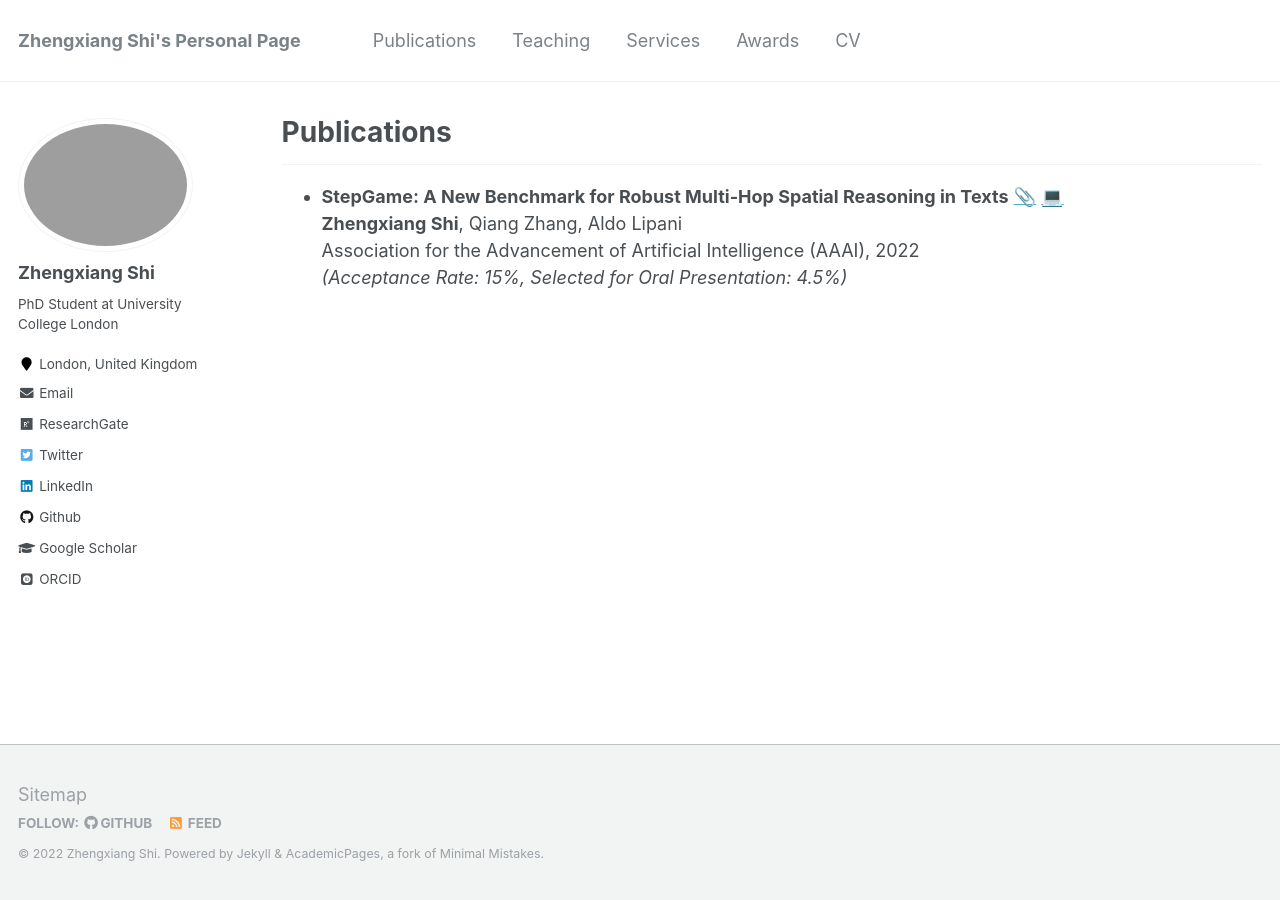
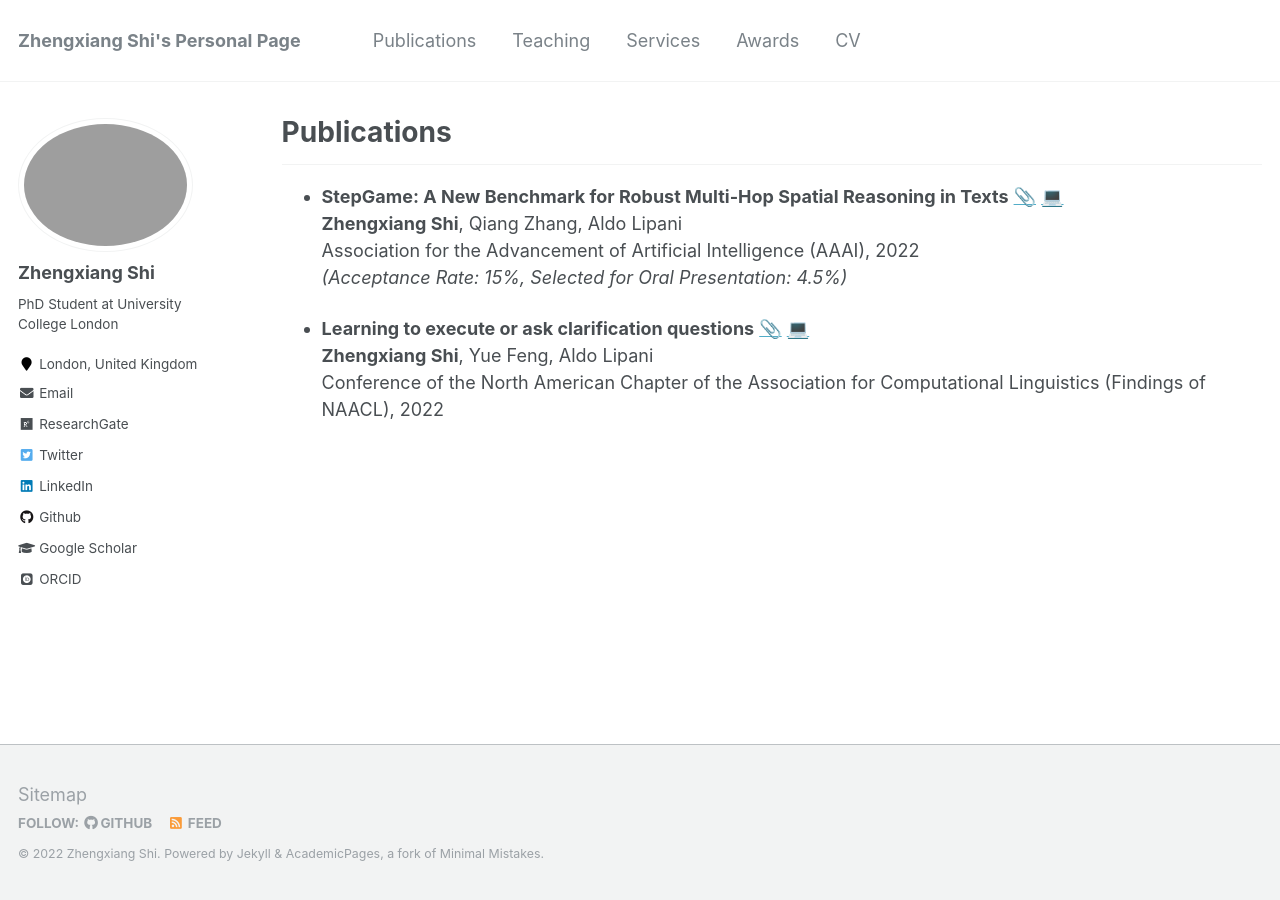
Before and after one commit to ZhengxiangShi/zhengxiangshi.github.io, a Jekyll site: the page built from _pages/publications.md, in a window 1280 px wide. Built offline with Jekyll 4.4.1, drawn with Linux system fonts in a browser that asks for light colours; emoji names are drawn with the system emoji font; some web fonts are replaced.

Commit message:
feat: update naacl

```diff
--- a/_pages/publications.md
+++ b/_pages/publications.md
@@ -12,6 +12,10 @@ author_profile: true
   Association for the Advancement of Artificial Intelligence (AAAI), 2022 <br />
   *(Acceptance Rate: 15%, Selected for Oral Presentation: 4.5%)*
 
+* **Learning to execute or ask clarification questions** [:paperclip:]() [:computer:]() <br />
+  **Zhengxiang Shi**, Yue Feng, Aldo Lipani <br />
+  Conference of the North American Chapter of the Association for Computational Linguistics (Findings of NAACL), 2022 <br />
+
 <!-- {% if author.googlescholar %}
   You can also find my articles on <u><a href="{{author.googlescholar}}">my Google Scholar profile</a>.</u>
 {% endif %}
```
